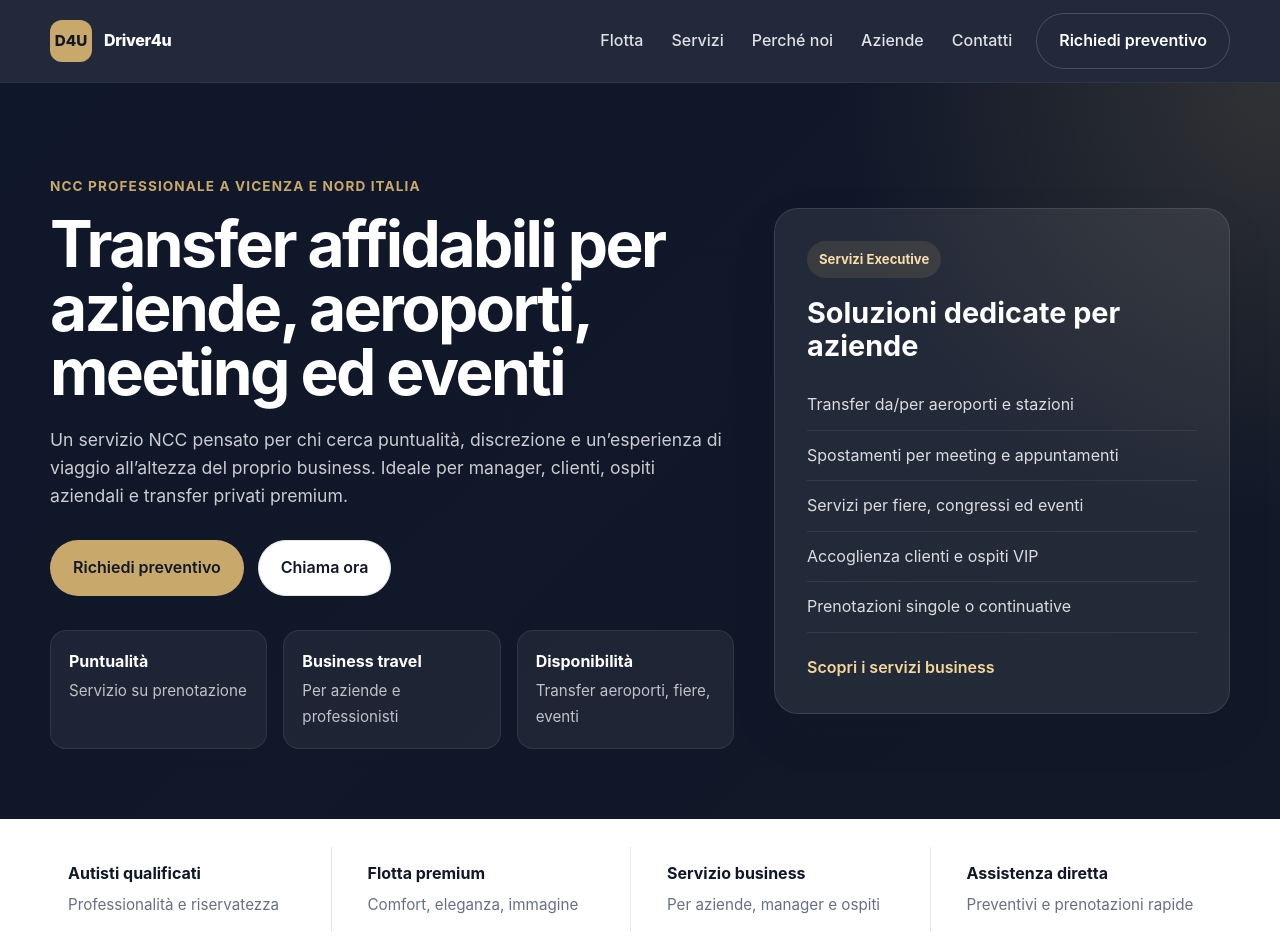
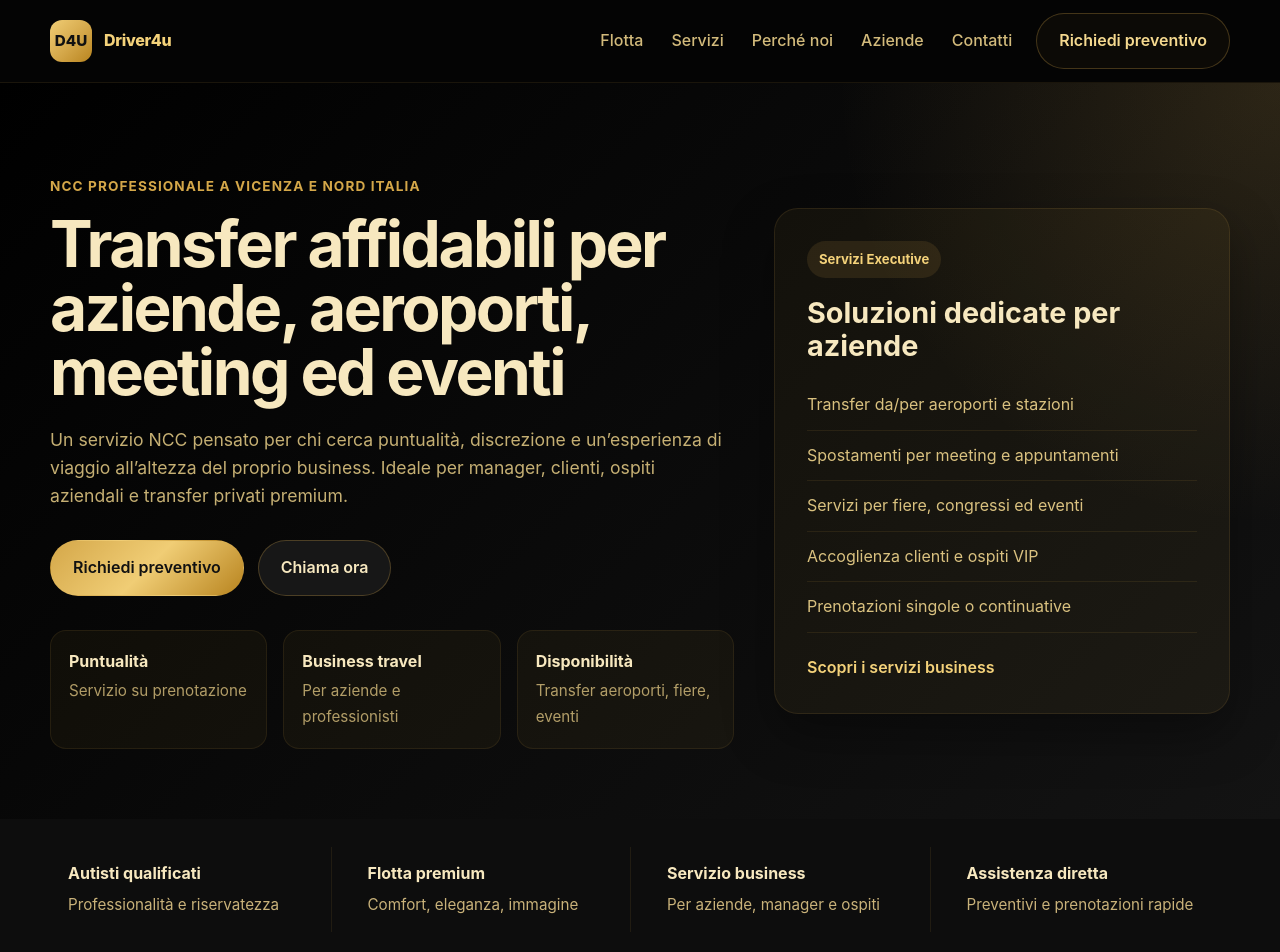
Before and after one commit to dfpcapitalsrl-ops/Driver4u, a Next.js app: page / in a window 1280 px wide. Shown: the top 952 px of the page. Built offline with nearby package versions, Linux system fonts and the light colour scheme.

Commit message:
Update globals.css

```diff
--- a/styles/globals.css
+++ b/styles/globals.css
@@ -1,14 +1,16 @@
 :root {
-  --bg: #f7f8fa;
+  --bg: #0a0a0a;
   --white: #ffffff;
-  --text: #101828;
-  --muted: #667085;
-  --line: #e4e7ec;
-  --primary: #0f172a;
-  --primary-2: #1e293b;
-  --accent: #c8a96b;
-  --soft: #eef2f6;
-  --shadow: 0 20px 50px rgba(15, 23, 42, 0.08);
+  --text: #f5e7c2;
+  --muted: #c9b27a;
+  --line: rgba(212, 167, 73, 0.18);
+  --primary: #050505;
+  --primary-2: #111111;
+  --accent: #d4a749;
+  --accent-2: #b8841f;
+  --soft: #111111;
+  --panel: #151515;
+  --shadow: 0 20px 50px rgba(0, 0, 0, 0.35);
   --radius-lg: 24px;
   --radius-md: 16px;
   --radius-sm: 12px;
@@ -59,11 +61,11 @@ textarea {
 }
 
 .section-soft {
-  background: var(--soft);
+  background: linear-gradient(180deg, #0d0d0d 0%, #121212 100%);
 }
 
 .section-dark {
-  background: linear-gradient(135deg, #0f172a 0%, #111827 100%);
+  background: linear-gradient(135deg, #000000 0%, #0c0c0c 100%);
   color: var(--white);
 }
 
@@ -80,13 +82,14 @@ textarea {
 
 .section-heading.light p,
 .section-heading.light h2 {
-  color: var(--white);
+  color: #f7e8bf;
 }
 
 .section-heading h2 {
   font-size: clamp(2rem, 3vw, 3rem);
   line-height: 1.1;
   margin-bottom: 16px;
+  color: #f7e8bf;
 }
 
 .section-heading p {
@@ -117,29 +120,31 @@ textarea {
 }
 
 .btn-primary {
-  background: var(--accent);
-  color: #111827;
+  background: linear-gradient(135deg, var(--accent) 0%, #f0cd75 50%, var(--accent-2) 100%);
+  color: #111111;
 }
 
 .btn-primary:hover {
   transform: translateY(-1px);
-  opacity: 0.95;
+  opacity: 0.96;
+  box-shadow: 0 10px 24px rgba(212, 167, 73, 0.22);
 }
 
 .btn-secondary {
-  background: var(--white);
-  color: var(--primary);
-  border-color: var(--line);
+  background: #171717;
+  color: #f7e8bf;
+  border-color: rgba(212, 167, 73, 0.28);
 }
 
 .btn-secondary:hover,
 .btn-outline:hover {
-  background: #f3f4f6;
+  background: #1d1d1d;
 }
 
 .btn-outline {
-  border-color: rgba(255, 255, 255, 0.18);
-  color: var(--white);
+  border-color: rgba(212, 167, 73, 0.28);
+  color: #f5d98f;
+  background: rgba(212, 167, 73, 0.04);
 }
 
 .btn-full {
@@ -150,9 +155,9 @@ textarea {
   position: sticky;
   top: 0;
   z-index: 100;
-  background: rgba(15, 23, 42, 0.92);
+  background: rgba(5, 5, 5, 0.94);
   backdrop-filter: blur(10px);
-  border-bottom: 1px solid rgba(255, 255, 255, 0.06);
+  border-bottom: 1px solid rgba(212, 167, 73, 0.1);
 }
 
 .header-inner {
@@ -168,7 +173,7 @@ textarea {
   align-items: center;
   gap: 12px;
   font-weight: 800;
-  color: var(--white);
+  color: #f4d27a;
 }
 
 .logo-mark {
@@ -177,8 +182,8 @@ textarea {
   border-radius: 12px;
   display: grid;
   place-items: center;
-  background: var(--accent);
-  color: #111827;
+  background: linear-gradient(135deg, #f0cd75 0%, var(--accent) 55%, var(--accent-2) 100%);
+  color: #111111;
   font-size: 0.95rem;
 }
 
@@ -194,12 +199,12 @@ textarea {
 }
 
 .main-nav a {
-  color: rgba(255, 255, 255, 0.86);
+  color: rgba(245, 217, 143, 0.86);
   font-weight: 500;
 }
 
 .main-nav a:hover {
-  color: var(--white);
+  color: #f7e8bf;
 }
 
 .menu-toggle {
@@ -213,15 +218,15 @@ textarea {
   display: block;
   width: 24px;
   height: 2px;
-  background: var(--white);
+  background: #f5d98f;
   margin: 5px 0;
 }
 
 .hero {
   padding: 90px 0 70px;
   background:
-    radial-gradient(circle at top right, rgba(200, 169, 107, 0.18), transparent 30%),
-    linear-gradient(135deg, #0f172a 0%, #111827 100%);
+    radial-gradient(circle at top right, rgba(212, 167, 73, 0.16), transparent 30%),
+    linear-gradient(135deg, #000000 0%, #0a0a0a 50%, #131313 100%);
   color: var(--white);
 }
 
@@ -238,11 +243,12 @@ textarea {
   letter-spacing: -0.04em;
   max-width: 820px;
   margin-bottom: 22px;
+  color: #f7e8bf;
 }
 
 .hero-text {
   max-width: 680px;
-  color: rgba(255, 255, 255, 0.78);
+  color: rgba(245, 217, 143, 0.8);
   font-size: 1.1rem;
   margin-bottom: 30px;
 }
@@ -263,24 +269,25 @@ textarea {
 .hero-highlights div {
   padding: 18px;
   border-radius: var(--radius-md);
-  background: rgba(255, 255, 255, 0.06);
-  border: 1px solid rgba(255, 255, 255, 0.08);
+  background: rgba(212, 167, 73, 0.05);
+  border: 1px solid rgba(212, 167, 73, 0.1);
 }
 
 .hero-highlights strong {
   display: block;
   font-size: 1rem;
   margin-bottom: 4px;
+  color: #f7e8bf;
 }
 
 .hero-highlights span {
   font-size: 0.95rem;
-  color: rgba(255, 255, 255, 0.72);
+  color: rgba(245, 217, 143, 0.7);
 }
 
 .hero-card {
-  background: rgba(255, 255, 255, 0.08);
-  border: 1px solid rgba(255, 255, 255, 0.1);
+  background: rgba(212, 167, 73, 0.05);
+  border: 1px solid rgba(212, 167, 73, 0.12);
   border-radius: var(--radius-lg);
   padding: 32px;
   box-shadow: var(--shadow);
@@ -290,8 +297,8 @@ textarea {
   display: inline-block;
   padding: 8px 12px;
   border-radius: 999px;
-  background: rgba(200, 169, 107, 0.14);
-  color: #f7ddae;
+  background: rgba(212, 167, 73, 0.12);
+  color: #f4d27a;
   font-size: 0.82rem;
   font-weight: 700;
   margin-bottom: 18px;
@@ -301,6 +308,7 @@ textarea {
   font-size: 1.8rem;
   line-height: 1.15;
   margin-bottom: 18px;
+  color: #f7e8bf;
 }
 
 .hero-card ul {
@@ -310,18 +318,18 @@ textarea {
 
 .hero-card li {
   padding: 12px 0;
-  border-bottom: 1px solid rgba(255, 255, 255, 0.08);
-  color: rgba(255, 255, 255, 0.84);
+  border-bottom: 1px solid rgba(212, 167, 73, 0.1);
+  color: rgba(245, 217, 143, 0.88);
 }
 
 .text-link {
-  color: #f5d79b;
+  color: #f4d27a;
   font-weight: 600;
 }
 
 .trust-bar {
-  background: var(--white);
-  border-bottom: 1px solid var(--line);
+  background: #0d0d0d;
+  border-bottom: 1px solid rgba(212, 167, 73, 0.1);
 }
 
 .trust-grid {
@@ -333,7 +341,7 @@ textarea {
 
 .trust-item {
   padding: 14px 18px;
-  border-right: 1px solid var(--line);
+  border-right: 1px solid rgba(212, 167, 73, 0.1);
 }
 
 .trust-item:last-child {
@@ -344,6 +352,7 @@ textarea {
   display: block;
   margin-bottom: 6px;
   font-size: 1rem;
+  color: #f7e8bf;
 }
 
 .trust-item span {
@@ -358,8 +367,8 @@ textarea {
 }
 
 .vehicle-card {
-  background: var(--white);
-  border: 1px solid var(--line);
+  background: var(--panel);
+  border: 1px solid rgba(212, 167, 73, 0.1);
   border-radius: var(--radius-lg);
   overflow: hidden;
   box-shadow: var(--shadow);
@@ -371,9 +380,9 @@ textarea {
   align-items: center;
   justify-content: center;
   background:
-    linear-gradient(135deg, rgba(15, 23, 42, 0.06), rgba(200, 169, 107, 0.14)),
-    #eef2f6;
-  border-bottom: 1px solid var(--line);
+    linear-gradient(135deg, rgba(255, 215, 130, 0.04), rgba(212, 167, 73, 0.12)),
+    #121212;
+  border-bottom: 1px solid rgba(212, 167, 73, 0.1);
   position: relative;
 }
 
@@ -381,7 +390,7 @@ textarea {
   content: "";
   position: absolute;
   inset: 16px;
-  border: 2px dashed rgba(15, 23, 42, 0.18);
+  border: 2px dashed rgba(212, 167, 73, 0.22);
   border-radius: 18px;
 }
 
@@ -389,7 +398,7 @@ textarea {
   position: relative;
   z-index: 1;
   font-weight: 700;
-  color: var(--primary);
+  color: #f4d27a;
 }
 
 .vehicle-card-body {
@@ -400,6 +409,7 @@ textarea {
   font-size: 1.2rem;
   margin-bottom: 10px;
   line-height: 1.2;
+  color: #f7e8bf;
 }
 
 .vehicle-card-body p {
@@ -418,8 +428,8 @@ textarea {
 .advantage-card,
 .testimonial-card,
 .point {
-  background: var(--white);
-  border: 1px solid var(--line);
+  background: var(--panel);
+  border: 1px solid rgba(212, 167, 73, 0.1);
   border-radius: var(--radius-lg);
   padding: 28px;
   box-shadow: var(--shadow);
@@ -431,6 +441,7 @@ textarea {
   font-size: 1.2rem;
   margin-bottom: 12px;
   line-height: 1.2;
+  color: #f7e8bf;
 }
 
 .service-card p,
@@ -446,21 +457,21 @@ textarea {
   display: grid;
   place-items: center;
   border-radius: 14px;
-  background: #f8f1e4;
-  color: #7c5a1d;
+  background: rgba(212, 167, 73, 0.12);
+  color: #f4d27a;
   font-weight: 700;
   margin-bottom: 18px;
   font-size: 1.25rem;
 }
 
 .advantages-grid .advantage-card {
-  background: rgba(255, 255, 255, 0.06);
-  border-color: rgba(255, 255, 255, 0.08);
+  background: rgba(212, 167, 73, 0.05);
+  border-color: rgba(212, 167, 73, 0.1);
   box-shadow: none;
 }
 
 .advantages-grid .advantage-card p {
-  color: rgba(255, 255, 255, 0.72);
+  color: rgba(245, 217, 143, 0.72);
 }
 
 .check-list {
@@ -485,7 +496,7 @@ textarea {
 .fleet-label {
   display: inline-block;
   margin-bottom: 12px;
-  color: var(--accent);
+  color: #f4d27a;
   font-size: 0.85rem;
   font-weight: 700;
   text-transform: uppercase;
@@ -496,8 +507,8 @@ textarea {
   display: grid;
   grid-template-columns: 0.9fr 1.1fr;
   gap: 28px;
-  background: var(--white);
-  border: 1px solid var(--line);
+  background: var(--panel);
+  border: 1px solid rgba(212, 167, 73, 0.1);
   border-radius: 28px;
   padding: 36px;
   box-shadow: var(--shadow);
@@ -507,6 +518,7 @@ textarea {
   font-size: clamp(2rem, 3vw, 2.8rem);
   line-height: 1.1;
   margin-bottom: 16px;
+  color: #f7e8bf;
 }
 
 .business-text p {
@@ -522,12 +534,12 @@ textarea {
 .testimonial-card span {
   display: inline-block;
   margin-top: 14px;
-  color: var(--text);
+  color: #f4d27a;
   font-weight: 600;
 }
 
 .cta-section {
-  background: linear-gradient(135deg, #111827 0%, #0f172a 100%);
+  background: linear-gradient(135deg, #000000 0%, #0a0a0a 100%);
   color: var(--white);
 }
 
@@ -542,10 +554,11 @@ textarea {
   font-size: clamp(2rem, 3vw, 3rem);
   line-height: 1.05;
   margin-bottom: 18px;
+  color: #f7e8bf;
 }
 
 .cta-text p {
-  color: rgba(255, 255, 255, 0.76);
+  color: rgba(245, 217, 143, 0.76);
   margin-bottom: 28px;
 }
 
@@ -557,16 +570,17 @@ textarea {
 
 .contact-list a,
 .contact-list span {
-  color: rgba(255, 255, 255, 0.9);
+  color: rgba(245, 217, 143, 0.92);
   font-weight: 500;
 }
 
 .contact-form {
-  background: var(--white);
+  background: var(--panel);
   color: var(--text);
   border-radius: 24px;
   padding: 28px;
   box-shadow: var(--shadow);
+  border: 1px solid rgba(212, 167, 73, 0.1);
 }
 
 .form-group {
@@ -578,17 +592,24 @@ textarea {
   margin-bottom: 8px;
   font-weight: 600;
   font-size: 0.95rem;
+  color: #f7e8bf;
 }
 
 .form-group input,
 .form-group select,
 .form-group textarea {
   width: 100%;
-  border: 1px solid var(--line);
+  border: 1px solid rgba(212, 167, 73, 0.16);
   border-radius: 14px;
   padding: 14px 16px;
   outline: none;
-  background: #fff;
+  background: #0d0d0d;
+  color: #f7e8bf;
+}
+
+.form-group input::placeholder,
+.form-group textarea::placeholder {
+  color: #9f8a59;
 }
 
 .form-group input:focus,
@@ -598,9 +619,10 @@ textarea {
 }
 
 .site-footer {
-  background: #0b1220;
-  color: rgba(255, 255, 255, 0.85);
+  background: #050505;
+  color: rgba(245, 217, 143, 0.85);
   padding: 34px 0;
+  border-top: 1px solid rgba(212, 167, 73, 0.08);
 }
 
 .footer-inner {
@@ -616,7 +638,7 @@ textarea {
 
 .footer-copy {
   max-width: 520px;
-  color: rgba(255, 255, 255, 0.62);
+  color: rgba(245, 217, 143, 0.58);
 }
 
 .footer-links {
@@ -626,11 +648,11 @@ textarea {
 }
 
 .footer-links a {
-  color: rgba(255, 255, 255, 0.8);
+  color: rgba(245, 217, 143, 0.78);
 }
 
 .footer-links a:hover {
-  color: var(--white);
+  color: #f7e8bf;
 }
 
 @media (max-width: 1080px) {
@@ -655,7 +677,7 @@ textarea {
 
   .trust-item {
     border-right: 0;
-    border-bottom: 1px solid var(--line);
+    border-bottom: 1px solid rgba(212, 167, 73, 0.1);
   }
 
   .trust-item:last-child {
```
